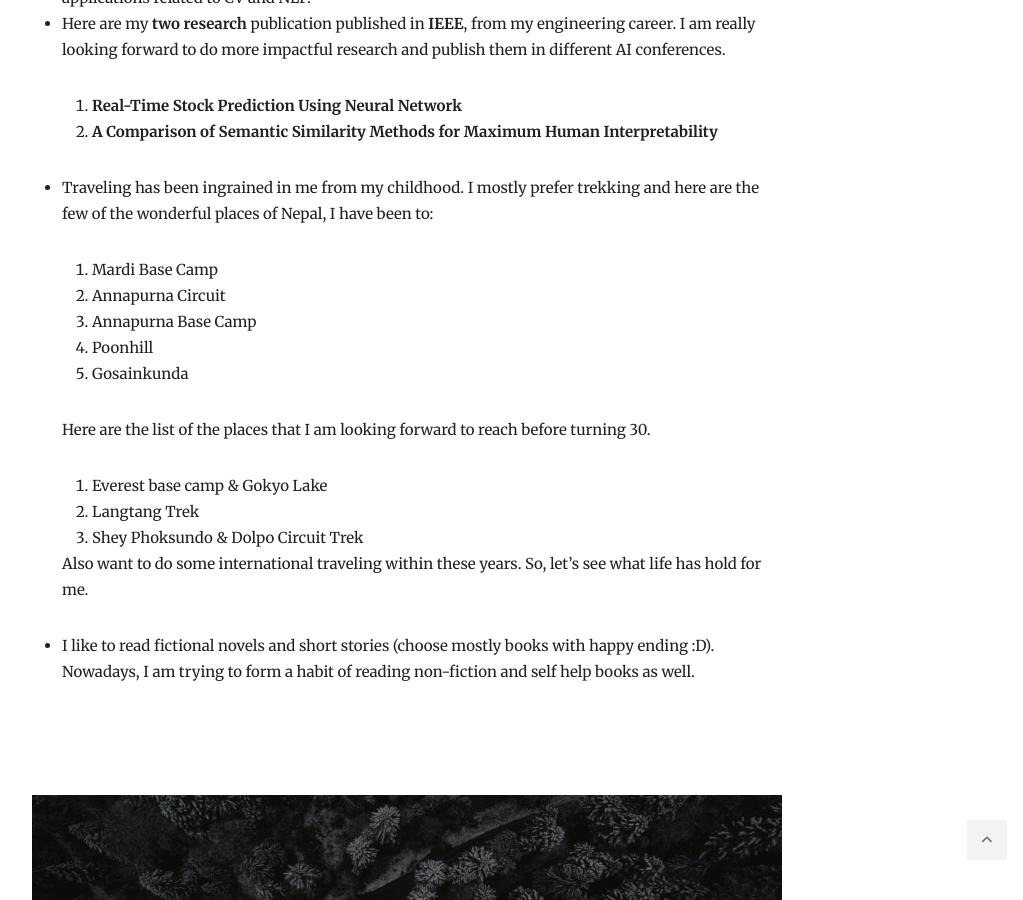
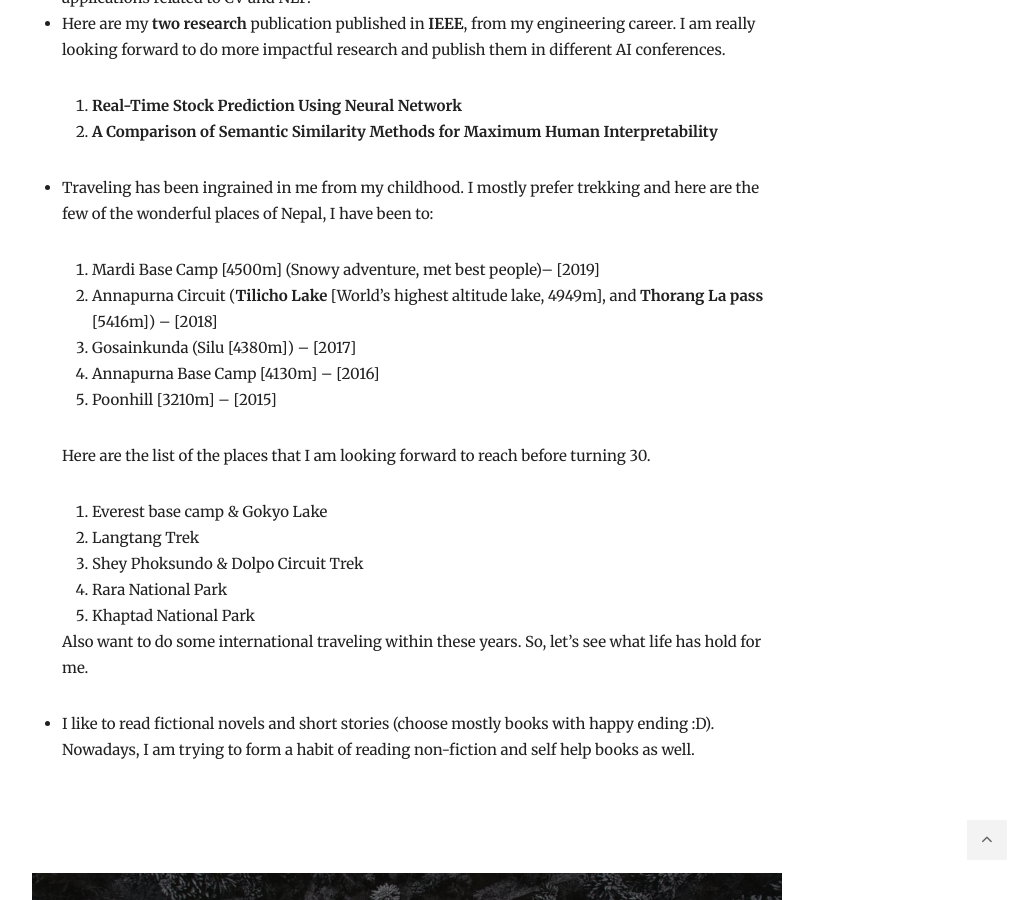
Before and after one commit to pinksi/pinkysitikhu, a Jekyll site: the page built from _pages/about.md, in a window 1280 px wide and 900 px high, scrolled down 999 px. Shown: the whole window, without its empty margins (233-1256 px from the left). Built offline with Jekyll 4.4.1, drawn with Linux system fonts in a browser that asks for light colours; nearby versions of some CDN libraries.

Commit message:
adds information in about section

```diff
--- a/_pages/about.md
+++ b/_pages/about.md
@@ -18,11 +18,11 @@ Hi, I am Pinky, a bit clumsy but happy in my heart :D.
 <!-- Hobbies -->
 - Traveling has been ingrained in me from my childhood. I mostly prefer trekking and here are the few of the wonderful places of Nepal, I have been to:
 
-    1. Mardi Base Camp
-    2. Annapurna Circuit
-    3. Annapurna Base Camp
-    4. Poonhill
-    5. Gosainkunda
+    1. Mardi Base Camp [4500m] (Snowy adventure, met best people)-- [2019]
+    2. Annapurna Circuit (**Tilicho Lake** [World's highest altitude lake, 4949m], and **Thorang La pass** [5416m]) -- [2018]
+    3. Gosainkunda (Silu [4380m]) -- [2017]
+    4. Annapurna Base Camp [4130m] -- [2016]
+    5. Poonhill [3210m] -- [2015]
 
     <!-- I am planning to write my travel stories of the places I have been to here as well. Here you can follow me if you like to see my travel journey: [insta link] -->
 
@@ -31,6 +31,8 @@ Hi, I am Pinky, a bit clumsy but happy in my heart :D.
     1. Everest base camp & Gokyo Lake
     2. Langtang Trek
     3. Shey Phoksundo & Dolpo Circuit Trek
+    4. Rara National Park
+    5. Khaptad National Park
 
     Also want to do some international traveling within these years. So, let's see what life has hold for me.
 
```
